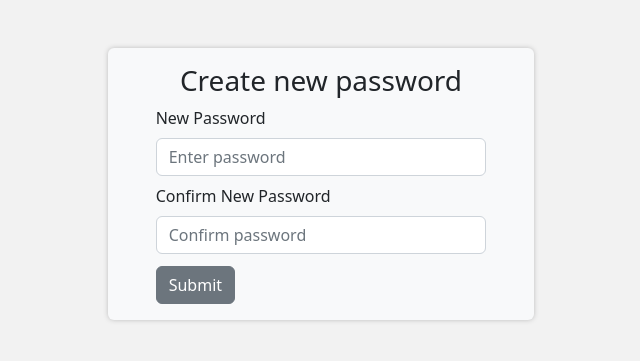
After one commit to serozhenka/argon, a Django app: page /u/password_reset/1/1/ in a window 1280 px wide. The commit adds this page. Shown: the top 361 px of the page, without its empty margins (319-959 px from the left). Run offline with Django 4.2, Linux system fonts and the light colour scheme; some libraries are stand-ins or nearby versions.

Commit message:
added: password reset

```diff
--- a/config/urls.py
+++ b/config/urls.py
@@ -8,7 +8,6 @@ from users import views as users_views
 urlpatterns = [
     path('admin/', admin.site.urls),
 
-
     path('u/', include('users.urls')),
     path('', users_views.feed_page, name='feed'),
 ]
--- a/static/styles/style.css
+++ b/static/styles/style.css
@@ -43,6 +43,10 @@ body {
 }
 
 /* Authentication page */
+
+.box-shadow {
+    box-shadow: 0 0 5px #bebebe;
+}
 
 .auth-container {
     /*border: 1px solid #808080;*/
--- /dev/null
+++ b/templates/password_reset/password_reset_confirm.html
@@ -0,0 +1,22 @@
+{% extends 'base.html' %}
+
+{% block content %}
+    <div class="col-lg-4 col-10 col-sm-8 col-md-6 mx-auto bg-light p-3 px-5 mt-5 box-shadow rounded">
+        <h3 class="text-center">Create new password</h3>
+        <form method="post" id="password-reset-form">
+            {% csrf_token %}
+            <div class="mb-2">
+                <label class="form-label">New Password</label>
+                <input type="password" class="form-control" name="new_password1" required placeholder="Enter password">
+            </div>
+            <div class="mb-2">
+                <label class="form-label">Confirm New Password</label>
+                <input type="password" class="form-control" name="new_password2" required placeholder="Confirm password">
+            </div>
+        </form>
+
+        {% include 'snippets/error_list.html' %}
+
+        <button form="password-reset-form" type="submit" class="btn btn-secondary mt-1">Submit</button>
+    </div>
+{% endblock %}
--- /dev/null
+++ b/templates/password_reset/password_reset_subject.txt
@@ -0,0 +1 @@
+Password reset on Argon
--- /dev/null
+++ b/templates/snippets/error_list.html
@@ -0,0 +1,12 @@
+<div class="mb-2">
+    {% for err in form.non_field_errors %}
+        <div class="text-danger">
+            <span>{{ err }}</span>
+        </div>
+    {% endfor %}
+    {% for key, err_list in form.errors.items %}
+        <div class="text-danger">
+            <small>- {{ err_list.0 }}</small>
+        </div>
+    {% endfor %}
+</div>
--- a/users/templates/users/login_register.html
+++ b/users/templates/users/login_register.html
@@ -54,7 +54,7 @@
                                             {% endfor %}
 
                                             <div class="mb-2 d-flex justify-content-end me-1">
-                                                <small class="text-muted"><a class="link gray-color" href="#">Forgot password?</a></small>
+                                                <small class="text-muted"><a class="link gray-color" href="{% url 'account:password_reset' %}">Forgot password?</a></small>
                                             </div>
 
                                             <div class="d-grid gap-4">
--- a/users/urls.py
+++ b/users/urls.py
@@ -1,4 +1,5 @@
-from django.urls import path
+from django.contrib.auth import views as auth_views
+from django.urls import path, reverse_lazy
 
 from . import views
 
@@ -9,6 +10,26 @@ urlpatterns = [
     path('logout/', views.logout_page, name='logout'),
     path('register/', views.register_page, name='register'),
 
+    # Password reset feature
+    path('password_reset/', auth_views.PasswordResetView.as_view(
+        template_name='password_reset/password_reset_form.html',
+        subject_template_name='password_reset/password_reset_subject.txt',
+        email_template_name='password_reset/password_reset_email.html',
+        html_email_template_name='password_reset/password_reset_email.html',
+        success_url=reverse_lazy('account:password_reset_done'),
+    ), name='password_reset'),
+    path('password_reset_done/', auth_views.PasswordResetDoneView.as_view(
+        template_name='password_reset/password_reset_done.html'
+    ), name='password_reset_done'),
+    path('password_reset/<uidb64>/<token>/', auth_views.PasswordResetConfirmView.as_view(
+        template_name='password_reset/password_reset_confirm.html',
+        success_url=reverse_lazy('account:password_reset_complete'),
+    ), name='password_reset_confirm'),
+    path('password_reset_complete/', auth_views.PasswordResetCompleteView.as_view(
+        template_name='password_reset/password_reset_complete.html'
+    ), name='password_reset_complete'),
+    # End of password reset feature
+
     path('<str:username>/', views.account_page, name='account'),
     path('<str:username>/edit/', views.account_edit_page, name='account-edit'),
     path('<str:username>/edit/crop-image/', views.crop_image, name='crop-image'),
```
Also changed, not shown: config/settings.py (+10 -0 lines), templates/password_reset/password_reset_complete.html (added, +14 -0 lines), templates/password_reset/password_reset_done.html (added, +18 -0 lines), templates/password_reset/password_reset_email.html (added, +26 -0 lines), templates/password_reset/password_reset_form.html (added, +18 -0 lines).
